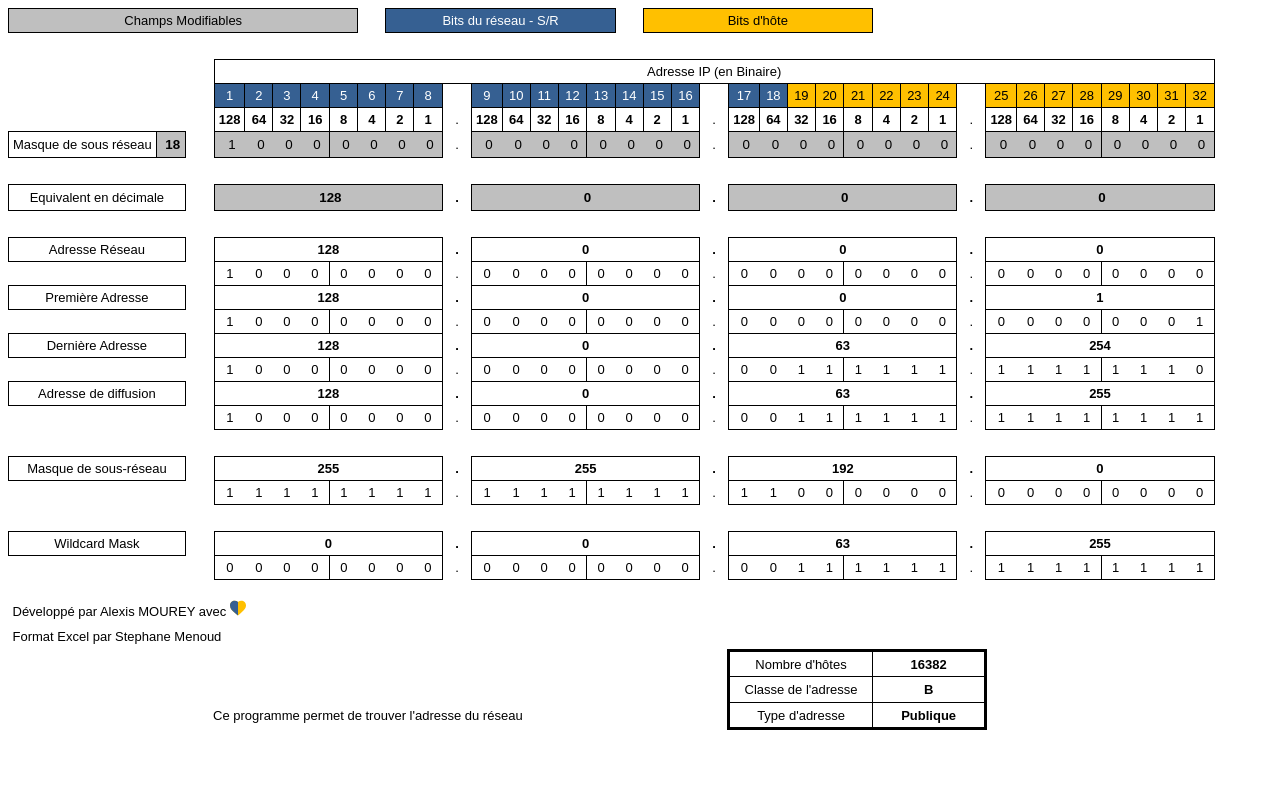
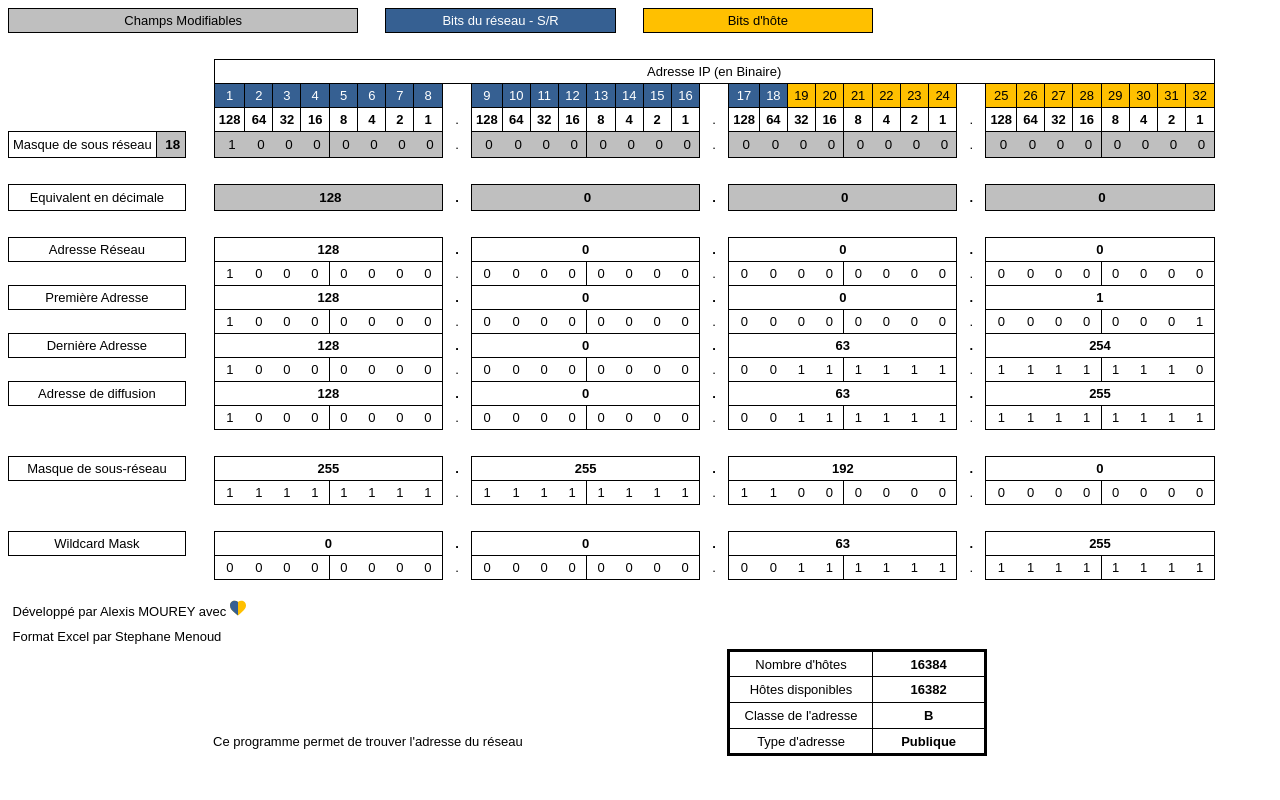
Before and after one commit to xixi52/IPCalculator, a PHP site: page / in a window 1280 px wide. Run offline with PHP 8.4, Linux system fonts and the light colour scheme.

Commit message:
Add host, type & class address

```diff
--- a/assets/js/script.js
+++ b/assets/js/script.js
@@ -63,6 +63,10 @@ $(document).ready(function () {
     for (let i = 1; i <= 4; i++) {
       updateBinLast(i);
     }
+
+    // Hosts
+    $("#host-count").html(2 ** (32 - parseInt($("#masque").val())))
+    $("#host-available").html(2 ** (32 - parseInt($("#masque").val())) - 2)
   });
 
   // Loop for all bits
@@ -377,4 +381,17 @@ function updateBinLast(countCurrentOctet) {
     );
     bitMask++;
   }
+
+  // Class address
+  if (parseInt($("#octet1-eq-dec").val()) <= 126) $("#class-address").html("A")
+  else if (parseInt($("#octet1-eq-dec").val()) == 127) $("#class-address").html("A (réservée)")
+  else if (parseInt($("#octet1-eq-dec").val()) <= 191) $("#class-address").html("B")
+  else if (parseInt($("#octet1-eq-dec").val()) <= 223) $("#class-address").html("C")
+  else if (parseInt($("#octet1-eq-dec").val()) <= 239) $("#class-address").html("D")
+  else $("#class-address").html("E (réservée)")
+
+  // Type address
+  if (parseInt($("#octet1-eq-dec").val()) == 10 || (parseInt($("#octet1-eq-dec").val()) == 172 && parseInt($("#octet2-eq-dec").val()) >= 16 && parseInt($("#octet2-eq-dec").val()) <= 31) || (parseInt($("#octet1-eq-dec").val()) == 192 && parseInt($("#octet2-eq-dec").val()) == 168))  $("#type-address").html("Privée")
+  else $("#type-address").html("Publique")
+
 }
--- a/index.php
+++ b/index.php
@@ -447,7 +447,13 @@
         <tr>
           <td class="noborder blank-cell" colspan="21"></td>
           <td class="border-left-bold border-top-bold" colspan="5">Nombre d'hôtes</td>
-          <td id="host-count" class="bold border-right-bold border-top-bold" colspan="4">16382</td>
+          <td id="host-count" class="bold border-right-bold border-top-bold" colspan="4">16384</td>
+        </tr>
+        <!-- Host available -->
+        <tr>
+          <td class="noborder blank-cell" colspan="21"></td>
+          <td class="border-left-bold" colspan="5">Hôtes disponibles</td>
+          <td id="host-available" class="bold border-right-bold" colspan="4">16382</td>
         </tr>
         <!-- Class address -->
         <tr>
```
